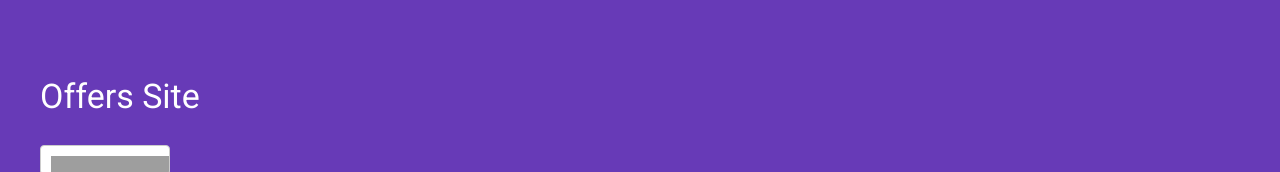
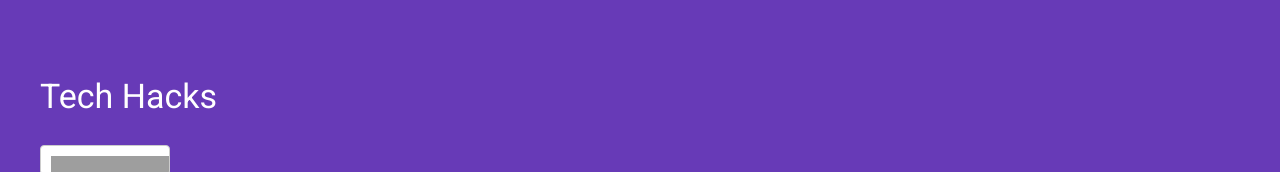
Before and after one commit to techhacks/techhacks.github.io, a plain HTML site: page index.html in a window 1280 px wide. Shown: the top 172 px of the page. Drawn offline with nearby package versions, Linux system fonts and the light colour scheme; grey boxes are pictures that could not be loaded.

```diff
--- a/index.html
+++ b/index.html
@@ -1,11 +1,11 @@
- <!doctype html>
+<!doctype html>
     <html lang="en">
     <head>
     <meta charset="utf-8">
     <meta http-equiv="X-UA-Compatible" content="IE=edge">
     <meta name="description" content="A front-end template that helps you build fast, modern mobile web apps.">
     <meta name="viewport" content="width=device-width, initial-scale=1.0, minimum-scale=1.0">
-    <title>Offers Site</title>
+    <title>Tech hack</title>
     <meta name="mobile-web-app-capable" content="yes">
     <link rel="icon" sizes="192x192" href="images/android-desktop.png">
     <meta name="apple-mobile-web-app-capable" content="yes">
@@ -26,7 +26,7 @@
         <div class="mdl-layout--large-screen-only mdl-layout__header-row">
         </div>
         <div class="mdl-layout__header-row">
-          <h3>Offers Site</h3>
+          <h3>Tech Hacks</h3>
         </div>
         <div class="mdl-layout__header-row">
            <div id="tfheader">
```
